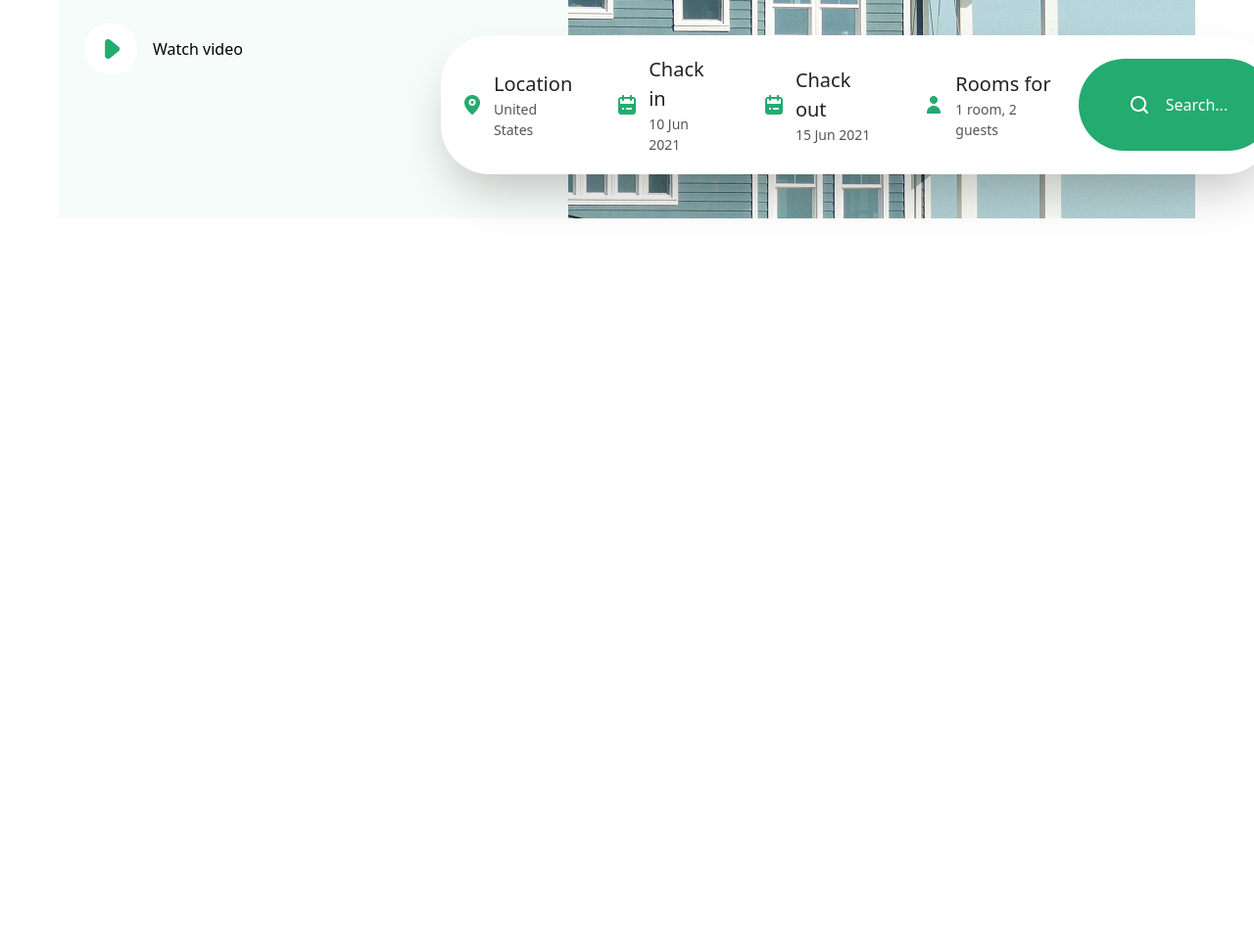
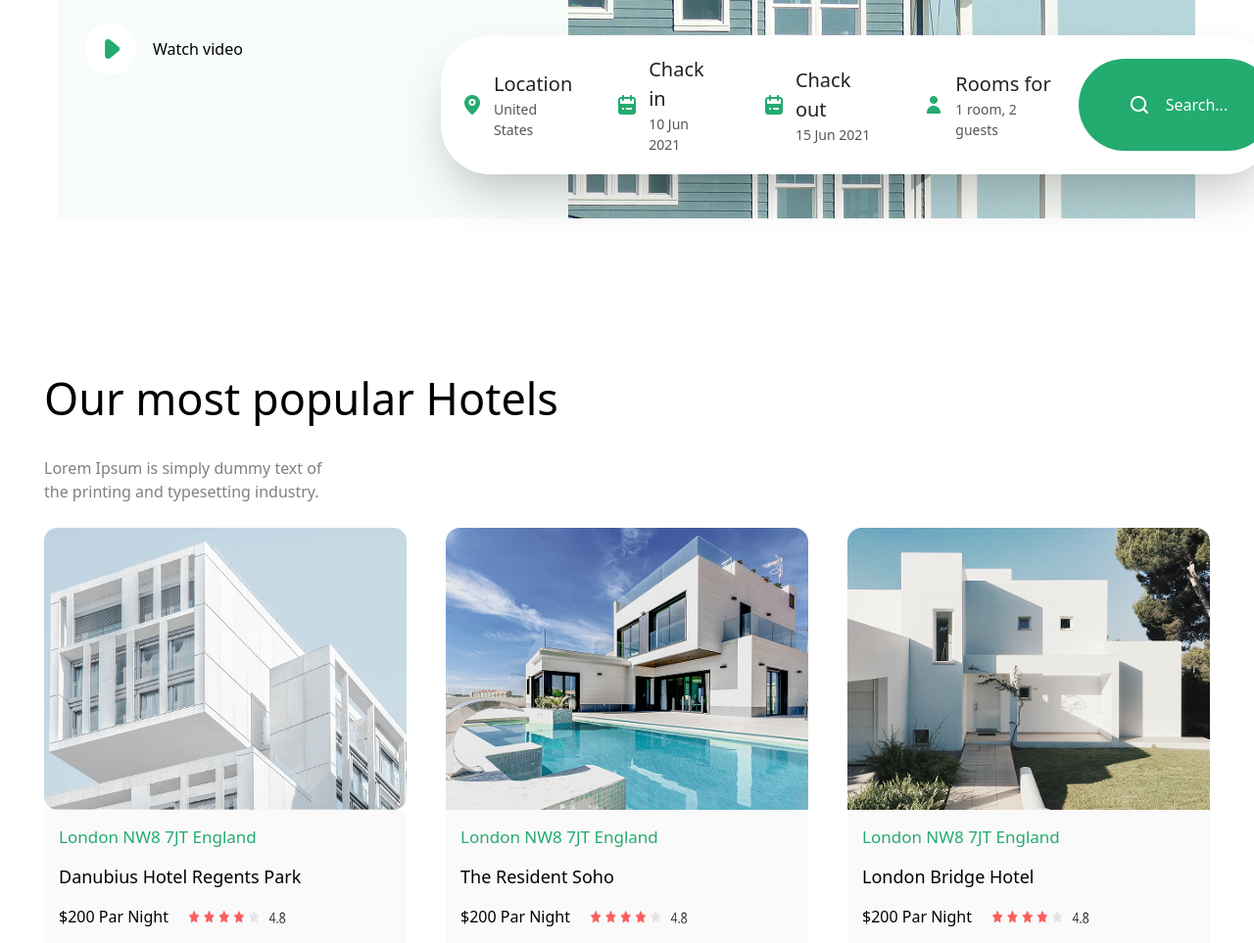
Before and after one commit to rxmnw/BRANCHES, a website: page src/index.html in a window 1280 px wide. Shown: the part 547-1510 px from the top of the page at 98% size. Before the commit the page ends 820 px from the top, so only its background shows below. Drawn offline with Linux system fonts and the light colour scheme; files whose address does not match are found by name.

Commit message:
section3Page2

```diff
--- a/src/index.html
+++ b/src/index.html
@@ -90,6 +90,68 @@
       </section>
 
 
+<section class="lg:flex lg:flex-col lg:flex-row  lg:gap-[20px] max-w-300 m-auto mt-[100px]">
+
+<div class="m-auto flex  flex-col gap-[25px]">
+
+<h1 class="text-[45px] font-medium lg:text-start text-center">Our most popular Hotels</h1>
+<p class="text-[grey] lg:w-[300px] lg:text-start lg:m-[0px] w-[90%] text-center  m-auto">Lorem Ipsum is simply dummy text of the printing and typesetting industry.</p>
+
+<div class=" lg:flex  lg:gap-[40px] lg:flex-row flex-col m-auto">
+
+
+<div class="flex flex-col w-[370px] ">
+
+<img src="./image.png" alt="">
+<div class="flex flex-col gap-[15px] bg-[#FAFAFA] p-[15px]">
+    <p class="text-[17px] text-[#24AB70]">London NW8 7JT England</p>
+    <h1 class="text-[18px] font-medium">Danubius Hotel Regents Park</h1>
+    <div class="items-center flex lg:gap-[20px]  ">
+    <h2 class="text-[15x] font-medium">$200 Par Night</h2>
+    <img class="w-[100px] h-[17px]" src="./Group 10.png" alt="">
+</div>
+</div>
+</div>
+
+
+<div class="flex flex-col w-[370px]">
+
+<img src="./image (1).png" alt="">
+<div class="flex flex-col gap-[15px] bg-[#FAFAFA] p-[15px]">
+    <p class="text-[17px] text-[#24AB70]">London NW8 7JT England</p>
+    <h1 class="text-[18px] font-medium">The Resident Soho</h1>
+    <div class="items-center flex lg:gap-[20px]  ">
+    <h2 class="text-[15x] font-medium">$200 Par Night</h2>
+    <img class="w-[100px] h-[17px]" src="./Group 10.png" alt="">
+</div>
+</div>
+</div>
+
+<div class="flex flex-col w-[370px]">
+
+<img src="./image (2).png" alt="">
+<div class="flex flex-col gap-[15px] bg-[#FAFAFA] p-[15px]">
+    <p class="text-[17px] text-[#24AB70]">London NW8 7JT England</p>
+    <h1 class="text-[18px] font-medium">London Bridge Hotel</h1>
+    <div class="items-center flex lg:gap-[20px]  ">
+    <h2 class="text-[15x] font-medium">$200 Par Night</h2>
+    <img class="w-[100px] h-[17px]" src="./Group 10.png" alt="">
+</div>
+</div>
+
+</div>
+</div>
+
+
+</div>
+</div>
+
+</section>
+
+
+
+
+
 
 
 </main>
```
Also changed, not shown: src/output.css.
